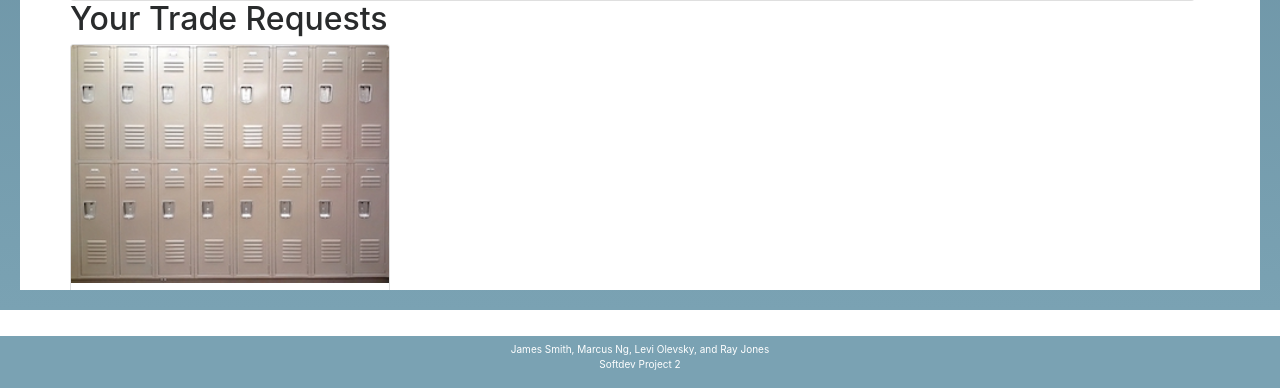
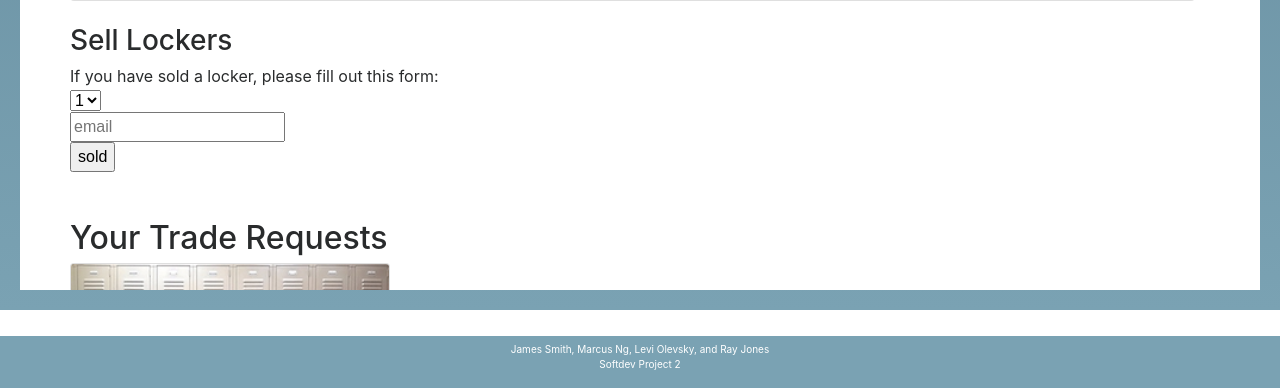
Before and after one commit to JamesSmith1202/somewhat_useful, a Flask app: template main/templates/profile.html in a window 1280 px wide. Shown: the part 2212-2600 px from the top of the page. Run offline with Flask 2, Linux system fonts and the light colour scheme; the template is opened without the code that fills it: most values are stand-ins (such as "Sample title", 1, 10 or a date in 2020); some libraries are stand-ins or nearby versions.

Commit message:
lockers can be sold completely

```diff
--- a/main/main.py
+++ b/main/main.py
@@ -161,6 +161,8 @@ def profile():
             lockers.remove_locker(request.form["lockerID"])
             offers.remove_offer(request.form["lockerID"], 0)
             offers.remove_offer(request.form["lockerID"], 1)
+        elif "Sell Locker" in request.form:
+            lockers.transfer_locker(request.form["lockerID"], request.form["email"], session[USER_SESSION])
         else:
             if(check_id(request.form["lockerID"])):
                 if(request.form["lockerID"].split("-")[0] != request.form["floor"]):
--- a/main/templates/profile.html
+++ b/main/templates/profile.html
@@ -61,7 +61,20 @@
 <br>
 {% endfor %}
 </div>
-
+<br>
+<h3>Sell Lockers</h3>
+If you have sold a locker, please fill out this form:<br>
+<form method="POST" action="/profile">
+  <select name="lockerID" placeholder="Locker">
+    {% for locker in lockers %}
+    <option value= {{ locker["lockerID"] }}>{{ locker["lockerID"] }}</option>
+    {% endfor %}
+  </select>
+  <br>
+  <input type="text" name="email" placeholder="email"><br>
+  <input type="submit" name="Sell Locker" value="sold">
+</form>
+  <br><br>
 
 <h2>Your Trade Requests</h2>
 {% for trade in trades %}
```
